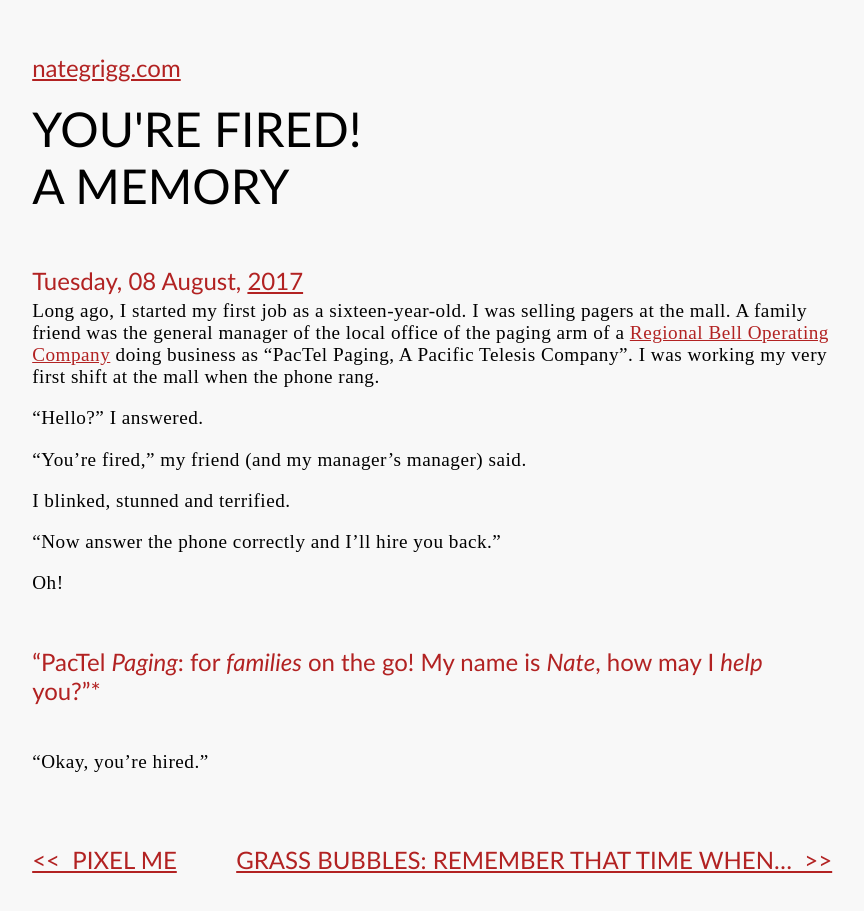
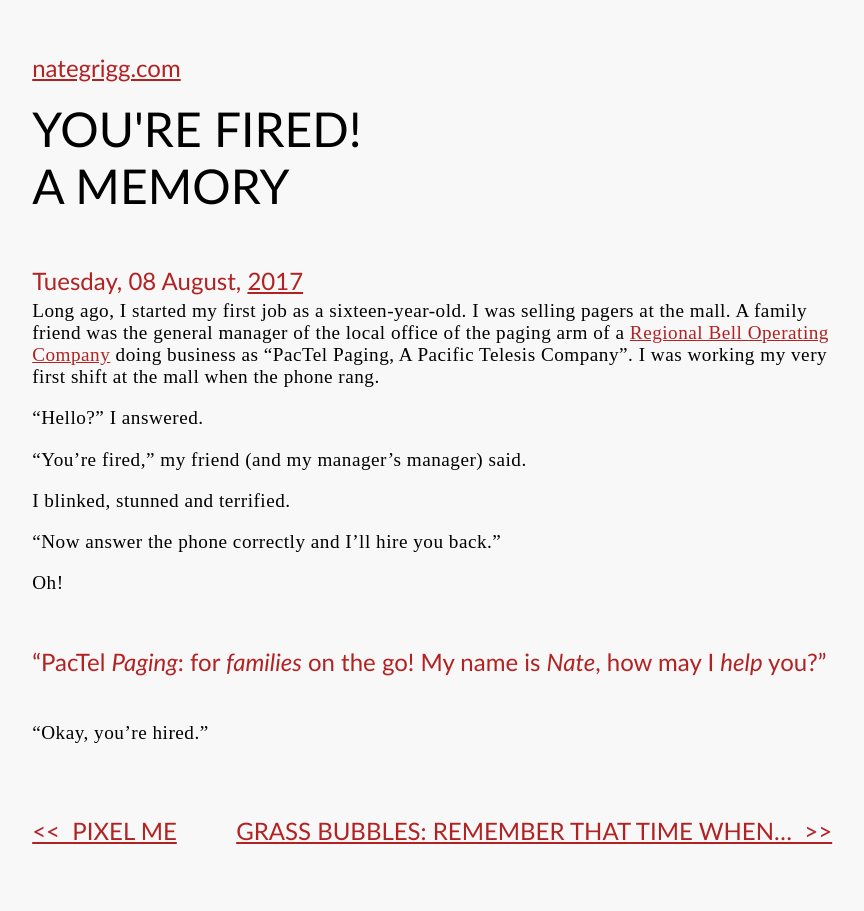
Before and after one commit to n8mob/n8mob.github.io, a Jekyll site: the page built from _posts/2017-08-08-YoureFired.md, in a window 1280 px wide. Shown: the whole page, without its empty margins (19-883 px from the left). Built offline with Jekyll 4.4.1, drawn with Linux system fonts in a browser that asks for light colours.

Commit message:
Remove stray asterisk

```diff
--- a/_posts/2017-08-08-YoureFired.md
+++ b/_posts/2017-08-08-YoureFired.md
@@ -14,7 +14,7 @@
 
 Oh!
 
-## "PacTel *Paging*: for *families* on the go! My name is *Nate*, how may I *help* you?"*
+## "PacTel *Paging*: for *families* on the go! My name is *Nate*, how may I *help* you?"
 
 <br />
 
```
